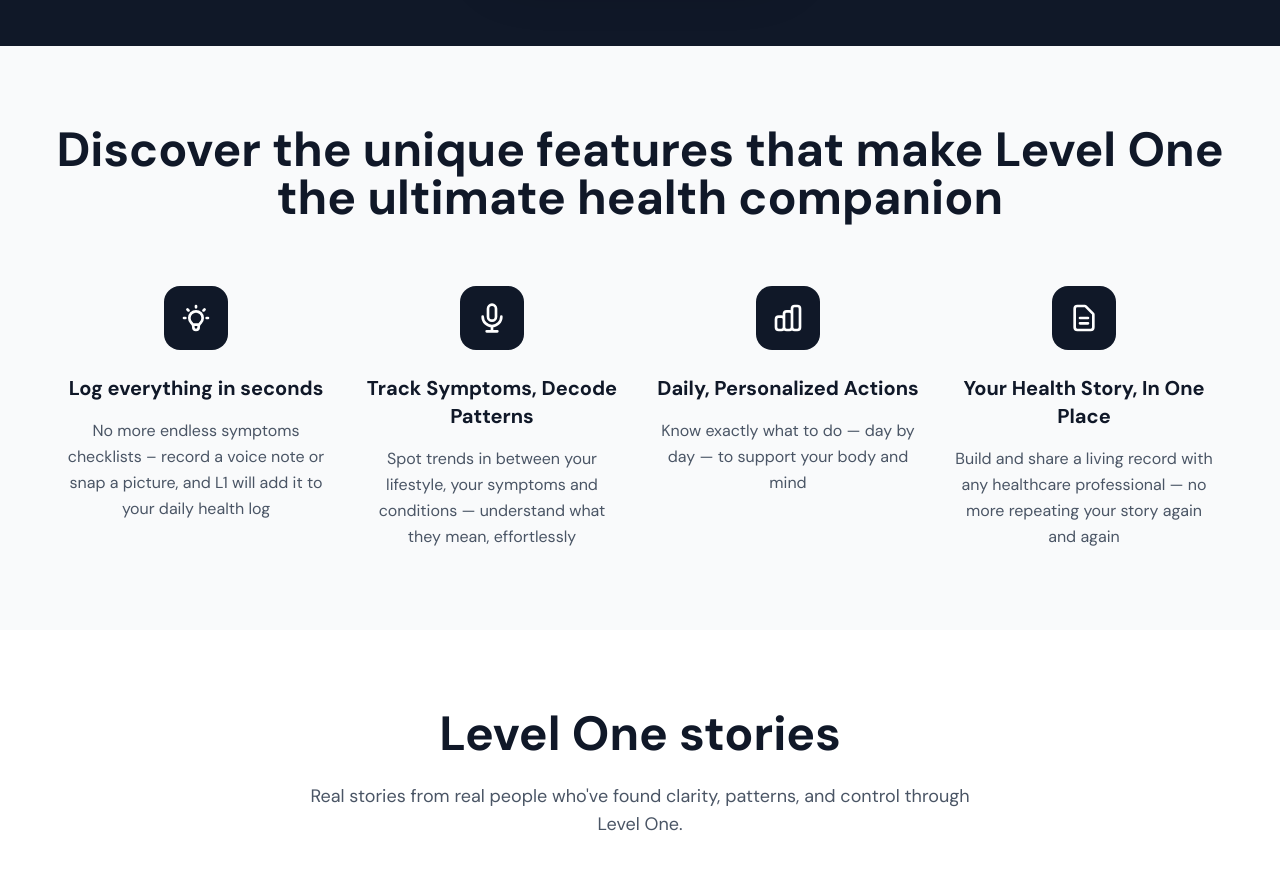
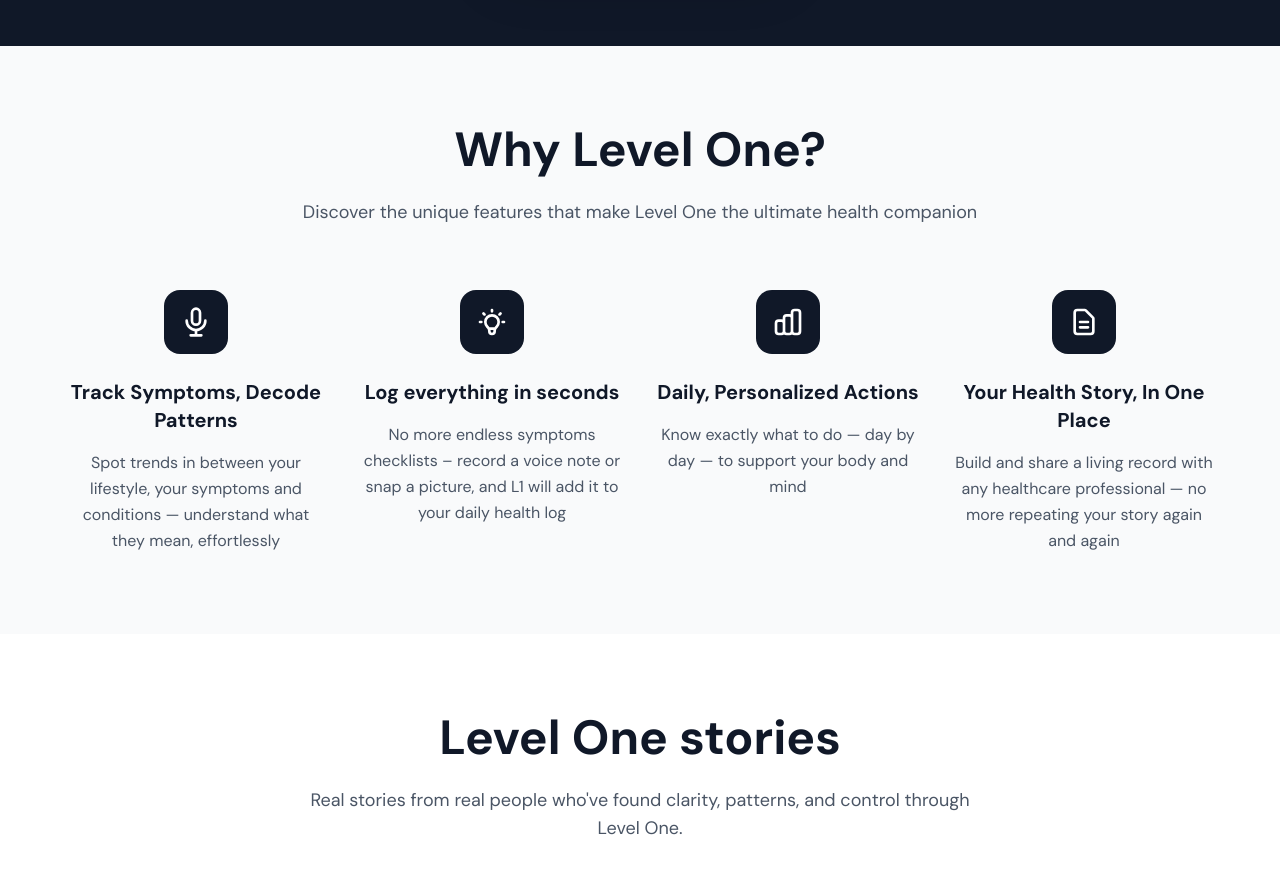
Before and after one commit to fadyayoob/Join-levelone, a Next.js app: page / in a window 1280 px wide. Shown: the part 1720-2594 px from the top of the page. Built offline with nearby package versions, Linux system fonts and the light colour scheme.

Commit message:
Update value proposition section title and switch icon positions
- Change title to 'Why Level One?'
- Add descriptive subtitle
- Switch positions of icons 1 and 2
- Improve section hierarchy and messaging

```diff
--- a/app/page.tsx
+++ b/app/page.tsx
@@ -147,11 +147,27 @@ export default function HomePage() {
       {/* Features Section */}
       <section className="bg-gray-50 py-20">
         <div className="container mx-auto px-4 text-center">
-          <h2 className="font-bold text-4xl md:text-5xl text-gray-900 mb-6">Discover the unique features that make Level One the ultimate health companion</h2>
+          <h2 className="font-bold text-4xl md:text-5xl text-gray-900 mb-6">Why Level One?</h2>
+          <p className="text-gray-600 text-lg mb-8 max-w-3xl mx-auto">
+            Discover the unique features that make Level One the ultimate health companion
+          </p>
 
           {/* Four Value Proposition Pillars */}
           <div className="grid md:grid-cols-2 lg:grid-cols-4 gap-8 max-w-6xl mx-auto mt-16">
-            {/* Pillar 1: Personalized Insights */}
+            {/* Pillar 1: Voice Logging (switched from position 2) */}
+            <div className="text-center">
+              <div className="w-16 h-16 mx-auto mb-6 bg-gray-900 rounded-2xl flex items-center justify-center">
+                <svg className="w-8 h-8 text-white" fill="none" stroke="currentColor" viewBox="0 0 24 24">
+                  <path strokeLinecap="round" strokeLinejoin="round" strokeWidth={2} d="M19 11a7 7 0 01-7 7m0 0a7 7 0 01-7-7m7 7v4m0 0H8m4 0h4m-4-8a3 3 0 01-3-3V5a3 3 0 116 0v6a3 3 0 01-3 3z" />
+                </svg>
+              </div>
+              <h3 className="font-bold text-xl mb-4 text-gray-900">Track Symptoms, Decode Patterns</h3>
+              <p className="text-gray-600 leading-relaxed">
+                Spot trends in between your lifestyle, your symptoms and conditions — understand what they mean, effortlessly
+              </p>
+            </div>
+
+            {/* Pillar 2: Personalized Insights (switched from position 1) */}
             <div className="text-center">
               <div className="w-16 h-16 mx-auto mb-6 bg-gray-900 rounded-2xl flex items-center justify-center">
                 <svg className="w-8 h-8 text-white" fill="none" stroke="currentColor" viewBox="0 0 24 24">
@@ -161,19 +177,6 @@ export default function HomePage() {
               <h3 className="font-bold text-xl mb-4 text-gray-900">Log everything in seconds</h3>
               <p className="text-gray-600 leading-relaxed">
                 No more endless symptoms checklists – record a voice note or snap a picture, and L1 will add it to your daily health log
-              </p>
-            </div>
-
-            {/* Pillar 2: Voice Logging */}
-            <div className="text-center">
-              <div className="w-16 h-16 mx-auto mb-6 bg-gray-900 rounded-2xl flex items-center justify-center">
-                <svg className="w-8 h-8 text-white" fill="none" stroke="currentColor" viewBox="0 0 24 24">
-                  <path strokeLinecap="round" strokeLinejoin="round" strokeWidth={2} d="M19 11a7 7 0 01-7 7m0 0a7 7 0 01-7-7m7 7v4m0 0H8m4 0h4m-4-8a3 3 0 01-3-3V5a3 3 0 116 0v6a3 3 0 01-3 3z" />
-                </svg>
-              </div>
-              <h3 className="font-bold text-xl mb-4 text-gray-900">Track Symptoms, Decode Patterns</h3>
-              <p className="text-gray-600 leading-relaxed">
-                Spot trends in between your lifestyle, your symptoms and conditions — understand what they mean, effortlessly
               </p>
             </div>
 
```
